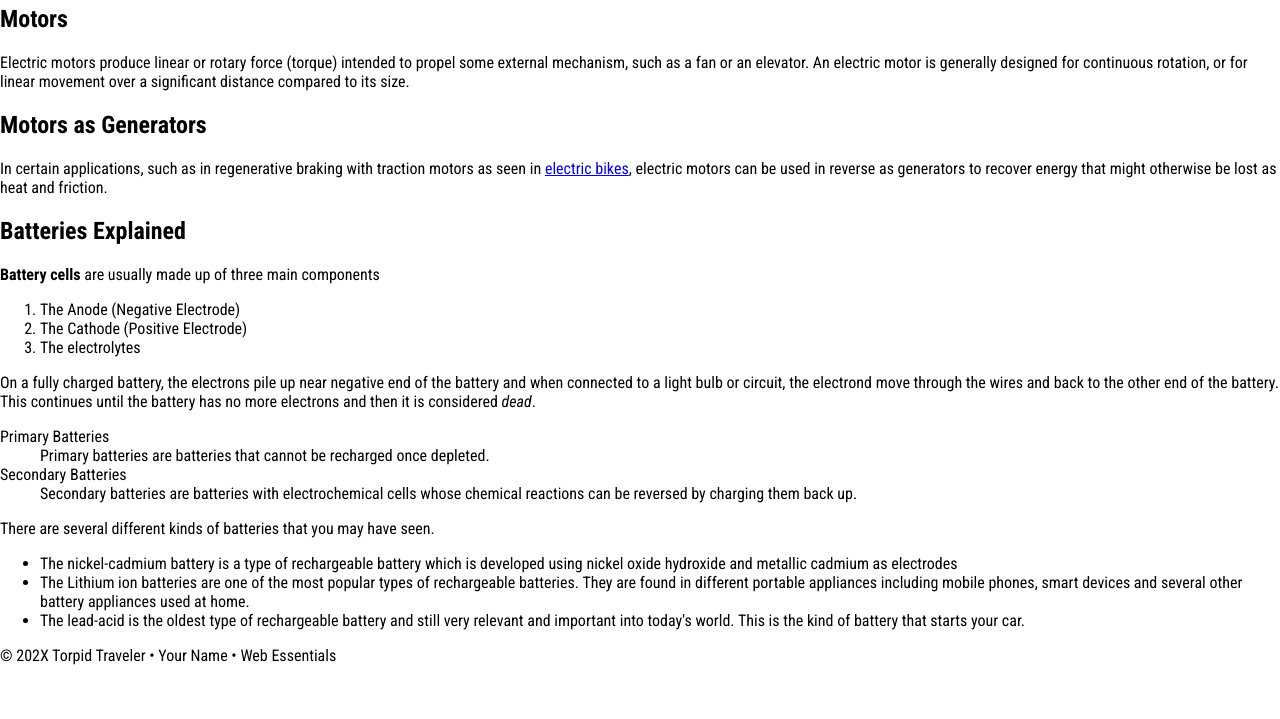
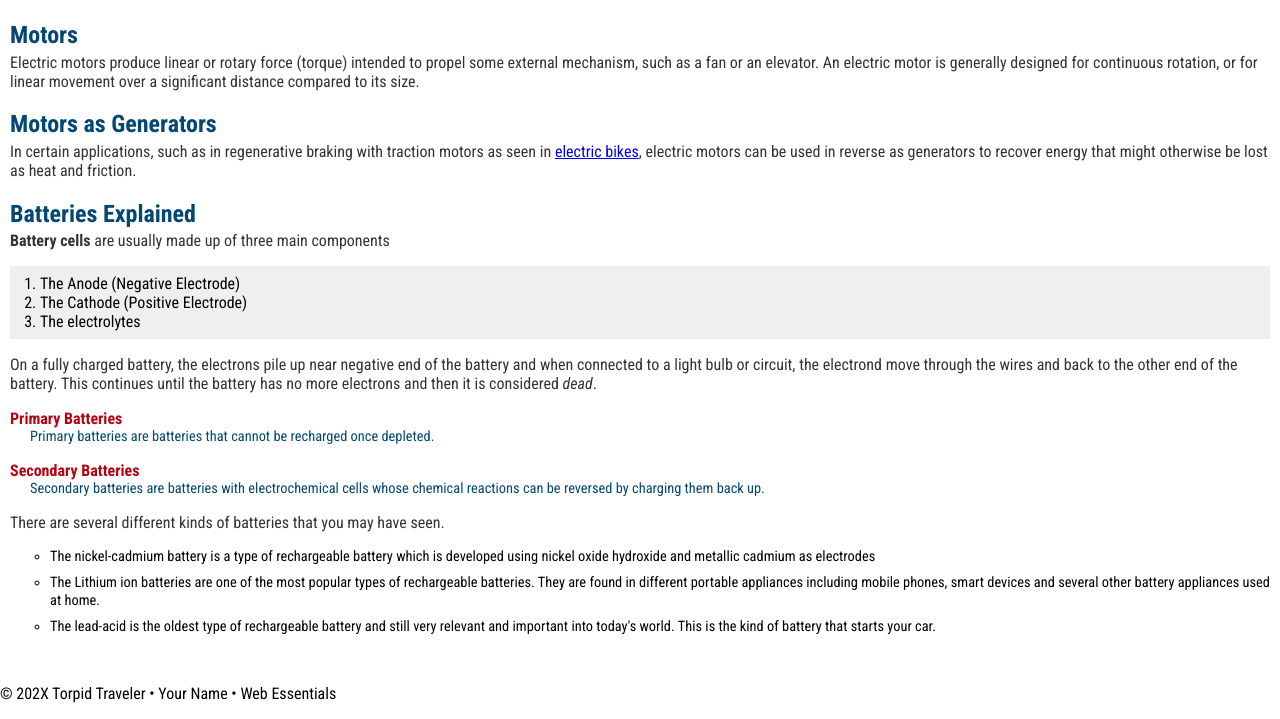
Before and after one commit to ElliePendleton05/dwdd1600, a plain HTML site: page 04follow-along/index.html in a window 1280 px wide. Shown: the part 242-961 px from the top of the page. Before the commit the page ends 923 px from the top, so only its background shows below. Drawn offline with Linux system fonts and the light colour scheme.

Commit message:
Add files via upload

```diff
--- a/04follow-along/traveler.css
+++ b/04follow-along/traveler.css
@@ -41,3 +41,43 @@ nav li.active a {
 nav li a:hover {
     color: white;
 }
+
+/* main stuff here */
+main {
+    padding: 1rem 10px;
+}
+
+main h1 {
+    color: #b40412;
+}
+
+main h2 {
+    color: #024873;
+    margin-bottom: .2rem;
+}
+main p {
+    margin: 0;
+    color: #333;
+}
+main ol {
+    padding: .5rem 30px;
+    background-color: #efefef;
+}
+main dl dt {
+    color: #b40412;
+    font-weight: 700;
+    margin-top: 1rem;
+}
+main dl dd {
+    color: #024873;
+    font-size: .9rem;
+    margin-left: 20px;
+}
+main ul {
+    list-style-type: circle;
+}
+main ul li {
+    line-height: 125%;
+    margin-bottom: .5rem;
+    font-size: .9rem;
+}
```
